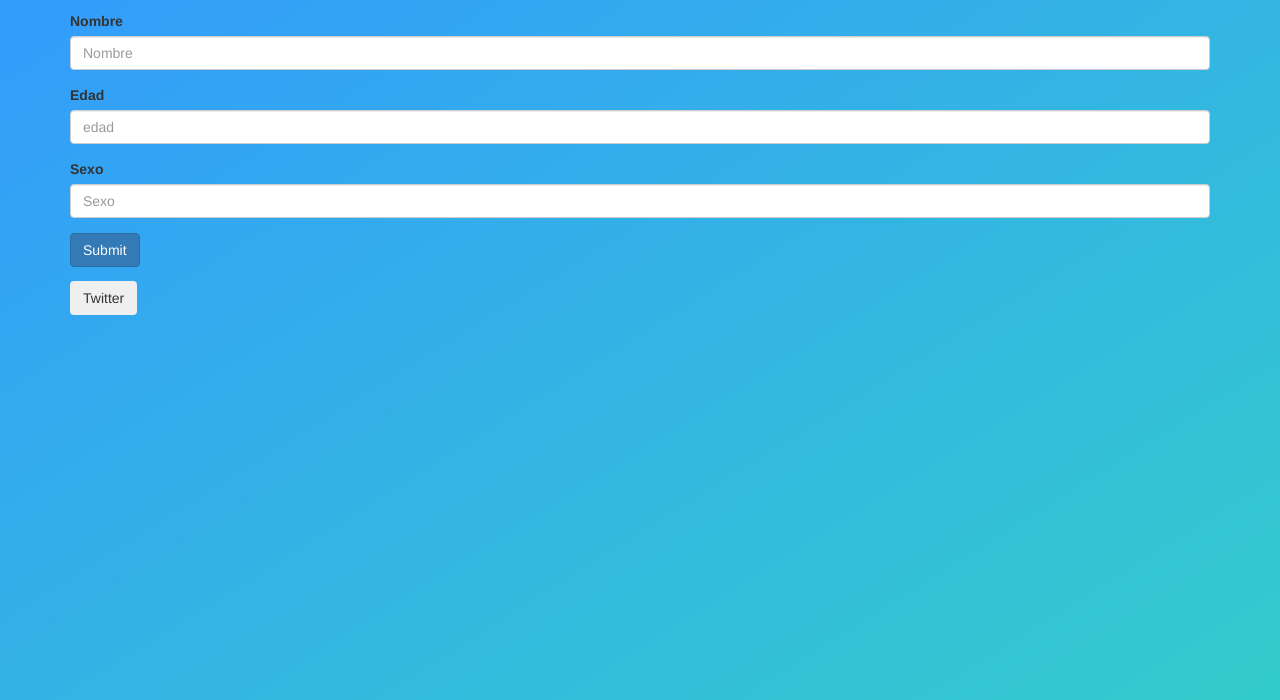
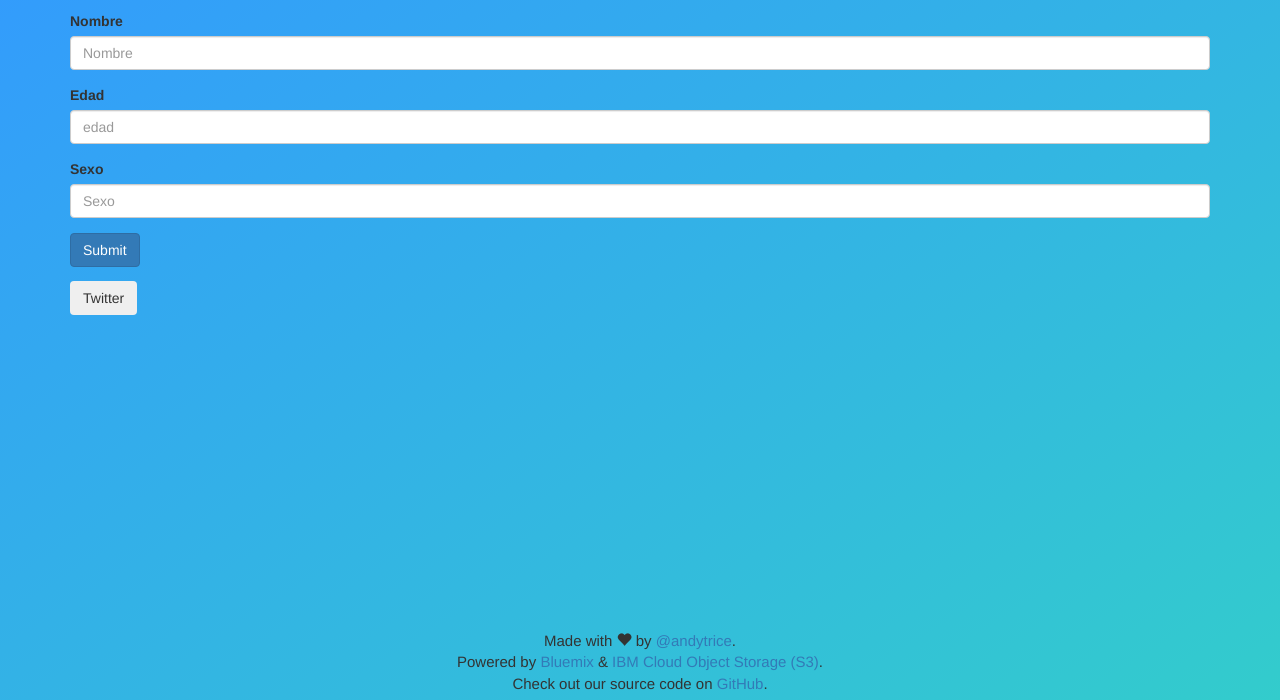
Before and after one commit to juanmvj/DataDemo, a website: page public/index.html in a window 1280 px wide. Shown: the part 100-800 px from the top of the page. Drawn offline with nearby package versions, Linux system fonts and the light colour scheme; no server answers.

Commit message:
Update index.html

```diff
--- a/public/index.html
+++ b/public/index.html
@@ -43,6 +43,10 @@
         </section>
     </div>
 
+ <footer class="text-center">
+        <p class="muted credit">Made with <span class="glyphicon glyphicon-heart"></span> by <a href="http://twitter.com/andytrice" target="_blank">@andytrice</a>.<br>Powered by <a href="http://bluemix.net" target="_blank">Bluemix</a> &amp; <a href="https://www.ibm.com/cloud-computing/products/storage/object-storage/" target="_blank">IBM Cloud Object Storage (S3)</a>.
+        <br/>Check out our source code on <a href="https://github.com/IBM-Bluemix/node-file-upload-S3" target="_blank">GitHub</a>.</p>
+    </footer>
 
     <script
         src="https://code.jquery.com/jquery-3.1.1.min.js"
```
